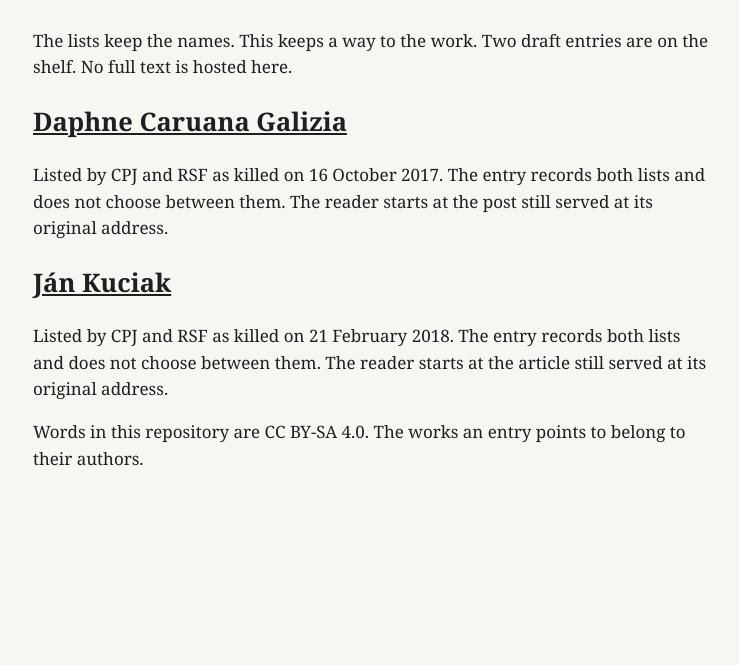
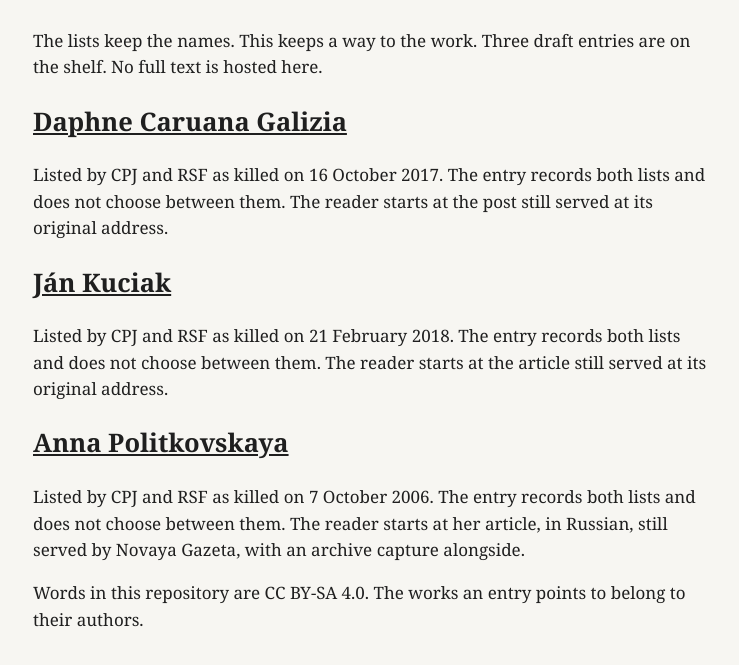
Before and after one commit to thewetwarecompany/still-filed, a plain HTML site: page index.html in a window 1280 px wide. Shown: the part 141-806 px from the top of the page, without its empty margins (267-1006 px from the left). Drawn offline with Linux system fonts and the light colour scheme.

Commit message:
Add draft entry for Anna Politkovskaya and letter 0008

```diff
--- a/index.html
+++ b/index.html
@@ -3,7 +3,7 @@
 <style>body{margin:0;background:#f7f6f2;color:#1f1f1f;font:17px/1.55 Georgia,serif}main{width:min(680px,calc(100% - 32px));margin:0 auto;padding:36px 0 64px}a{color:inherit}h1{font-weight:400;font-size:46px}</style></head>
 <body><main>
 <h1>Still Filed</h1>
-<p>The lists keep the names. This keeps a way to the work. Two draft entries are on the shelf. No full text is hosted here.</p>
+<p>The lists keep the names. This keeps a way to the work. Three draft entries are on the shelf. No full text is hosted here.</p>
 <article>
 <h2><a href="people/daphne-caruana-galizia.md">Daphne Caruana Galizia</a></h2>
 <p>Listed by CPJ and RSF as killed on 16 October 2017. The entry records both lists and does not choose between them. The reader starts at the post still served at its original address.</p>
@@ -12,5 +12,9 @@
 <h2><a href="people/jan-kuciak.md">Ján Kuciak</a></h2>
 <p>Listed by CPJ and RSF as killed on 21 February 2018. The entry records both lists and does not choose between them. The reader starts at the article still served at its original address.</p>
 </article>
+<article>
+<h2><a href="people/anna-politkovskaya.md">Anna Politkovskaya</a></h2>
+<p>Listed by CPJ and RSF as killed on 7 October 2006. The entry records both lists and does not choose between them. The reader starts at her article, in Russian, still served by Novaya Gazeta, with an archive capture alongside.</p>
+</article>
 <p>Words in this repository are CC BY-SA 4.0. The works an entry points to belong to their authors.</p>
 </main></body></html>
```
Also changed, not shown: 3 other files.
